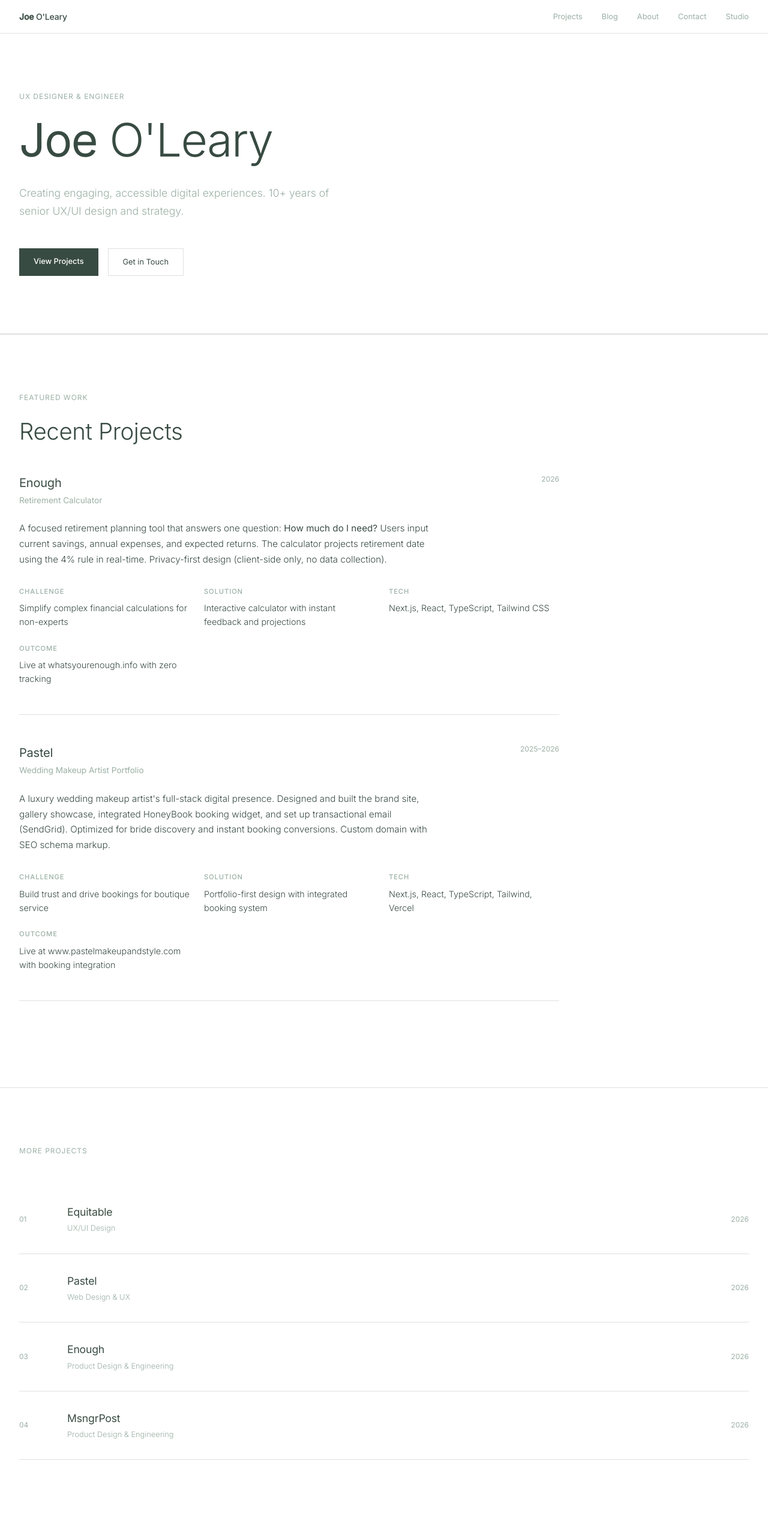
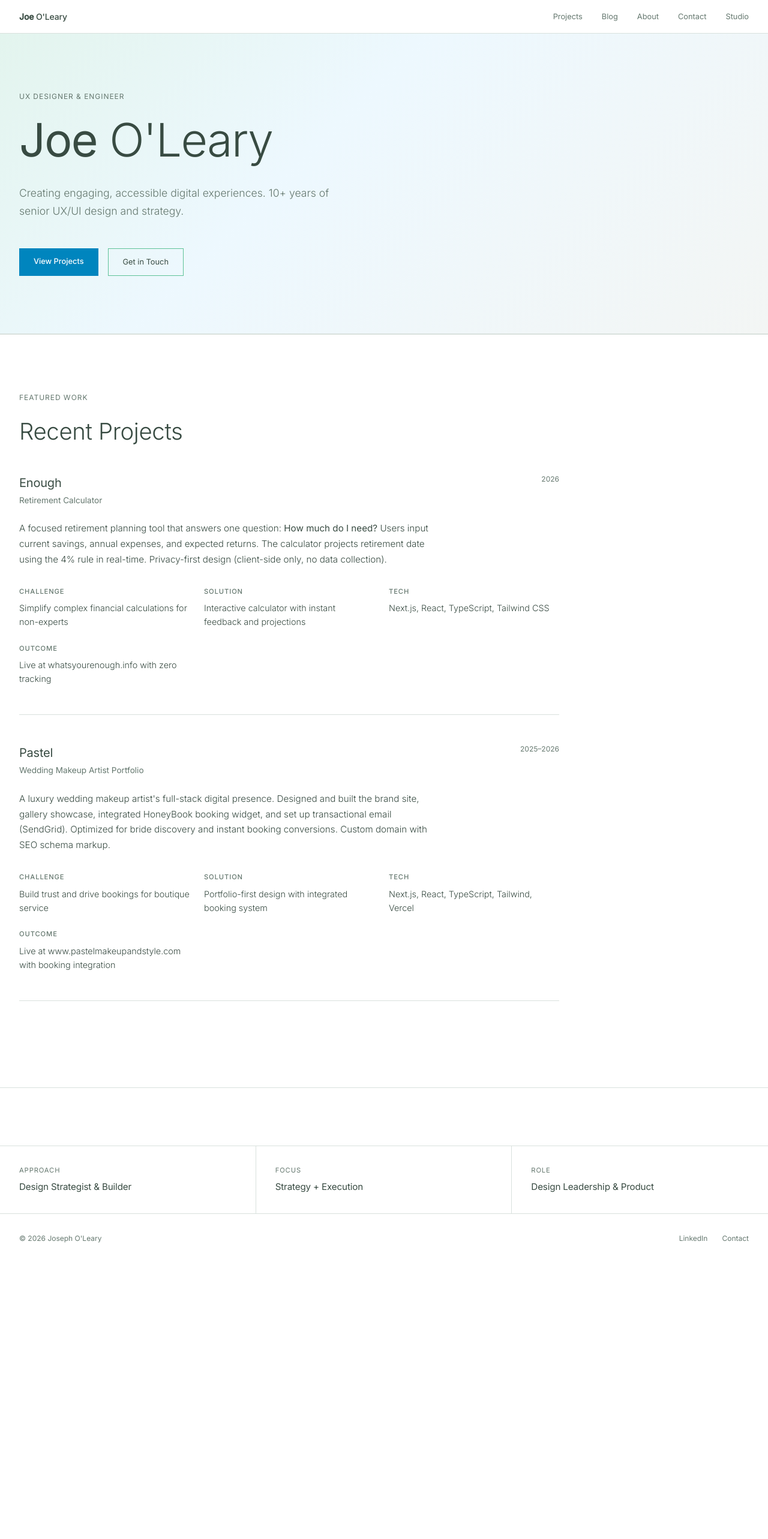
Before and after one commit to professorfalken1942-hash/joeoleary, a Next.js app: page / in a window 1280 px wide. Shown: the top 2566 px of the page at 60% size. After the commit the page ends 2106 px from the top, so only its background shows below. Built offline with nearby package versions, Linux system fonts and the light colour scheme.

Commit message:
gradient

```diff
--- a/src/app/case-studies/enough/page.tsx
+++ b/src/app/case-studies/enough/page.tsx
@@ -5,14 +5,14 @@ import Link from "next/link";
 
 export default function EnoughCaseStudy() {
   return (
-    <div className="min-h-screen bg-white">
+    <div className="case-study-shell min-h-screen bg-white">
       {/* Header */}
       <header className="fixed top-0 left-0 right-0 z-50 bg-white border-b border-gray-200">
         <nav className="max-w-6xl mx-auto px-8 py-6 flex items-center justify-between">
           <Link href="/" className="text-sm font-medium">
             Joseph O'Leary
           </Link>
-          <Link href="/#work" className="text-sm text-gray-600 hover:text-black transition">
+          <Link href="/projects" className="text-sm text-gray-600 hover:text-black transition">
             Back to work
           </Link>
         </nav>
@@ -120,7 +120,7 @@ export default function EnoughCaseStudy() {
       {/* Footer */}
       <section className="px-8 py-20 max-w-4xl mx-auto border-t border-gray-200 text-center">
         <p className="text-sm text-gray-600 mb-6">Next</p>
-        <Link href="/#work" className="text-lg font-medium hover:text-gray-600 transition">
+        <Link href="/projects" className="text-lg font-medium hover:text-gray-600 transition">
           Back to work
         </Link>
       </section>
--- a/src/app/case-studies/equitable/page.tsx
+++ b/src/app/case-studies/equitable/page.tsx
@@ -5,14 +5,14 @@ import Link from "next/link";
 
 export default function EquitableCaseStudy() {
   return (
-    <div className="min-h-screen bg-white">
+    <div className="case-study-shell min-h-screen bg-white">
       {/* Header */}
       <header className="fixed top-0 left-0 right-0 z-50 bg-white border-b border-gray-200">
         <nav className="max-w-6xl mx-auto px-8 py-6 flex items-center justify-between">
           <Link href="/" className="text-sm font-medium">
             Joseph O'Leary
           </Link>
-          <Link href="/#work" className="text-sm text-gray-600 hover:text-black transition">
+          <Link href="/projects" className="text-sm text-gray-600 hover:text-black transition">
             Back to work
           </Link>
         </nav>
@@ -186,7 +186,7 @@ export default function EquitableCaseStudy() {
       <section className="py-16 px-8 max-w-4xl mx-auto text-center border-t border-gray-200 mt-8">
         <motion.div initial={{ opacity: 0 }} whileInView={{ opacity: 1 }} transition={{ duration: 0.8 }} viewport={{ once: true }}>
           <p className="text-gray-600 mb-6">Interested in working together?</p>
-          <a href="/#contact" className="inline-block px-8 py-3 bg-black text-white text-sm font-medium hover:bg-gray-800 transition">
+          <a href="/contact" className="inline-block px-8 py-3 bg-black text-white text-sm font-medium hover:bg-gray-800 transition">
             Get in touch
           </a>
         </motion.div>
--- a/src/app/case-studies/map-my-swing/page.tsx
+++ b/src/app/case-studies/map-my-swing/page.tsx
@@ -5,14 +5,14 @@ import Link from "next/link";
 
 export default function MapMySwingCaseStudy() {
   return (
-    <div className="min-h-screen bg-white">
+    <div className="case-study-shell min-h-screen bg-white">
       {/* Header */}
       <header className="fixed top-0 left-0 right-0 z-50 bg-white border-b border-gray-200">
         <nav className="max-w-6xl mx-auto px-8 py-6 flex items-center justify-between">
           <Link href="/" className="text-sm font-medium">
             Joseph O'Leary
           </Link>
-          <Link href="/#work" className="text-sm text-gray-600 hover:text-black transition">
+          <Link href="/projects" className="text-sm text-gray-600 hover:text-black transition">
             Back to work
           </Link>
         </nav>
--- a/src/app/case-studies/pastel/page.tsx
+++ b/src/app/case-studies/pastel/page.tsx
@@ -5,14 +5,14 @@ import Link from "next/link";
 
 export default function PastelCaseStudy() {
   return (
-    <div className="min-h-screen bg-white">
+    <div className="case-study-shell min-h-screen bg-white">
       {/* Header */}
       <header className="fixed top-0 left-0 right-0 z-50 bg-white border-b border-gray-200">
         <nav className="max-w-6xl mx-auto px-8 py-6 flex items-center justify-between">
           <Link href="/" className="text-sm font-medium">
             Joseph O'Leary
           </Link>
-          <Link href="/#work" className="text-sm text-gray-600 hover:text-black transition">
+          <Link href="/projects" className="text-sm text-gray-600 hover:text-black transition">
             Back to work
           </Link>
         </nav>
@@ -142,7 +142,7 @@ export default function PastelCaseStudy() {
       <section className="py-16 px-8 max-w-4xl mx-auto text-center border-t border-gray-200 mt-8">
         <motion.div initial={{ opacity: 0 }} whileInView={{ opacity: 1 }} transition={{ duration: 0.8 }} viewport={{ once: true }}>
           <p className="text-gray-600 mb-6">Interested in working together?</p>
-          <a href="/#contact" className="inline-block px-8 py-3 bg-black text-white text-sm font-medium hover:bg-gray-800 transition">
+          <a href="/contact" className="inline-block px-8 py-3 bg-black text-white text-sm font-medium hover:bg-gray-800 transition">
             Get in touch
           </a>
         </motion.div>
--- a/src/app/globals.css
+++ b/src/app/globals.css
@@ -4,14 +4,40 @@
 
 :root {
   --font-sans: 'Inter', 'Helvetica Neue', Helvetica, Arial, sans-serif;
-  --black: #384b42;
+  --primary-teal: #5ec298;
+  --bright-blue: #4cbaf7;
+  --deep-blue: #0085be;
+  --dark-slate: #384b42;
+  --muted-gray-green: #9bb0a5;
+  --muted-ink: color-mix(in srgb, var(--muted-gray-green) 45%, var(--dark-slate));
+  --soft-teal: color-mix(in srgb, var(--primary-teal) 10%, white);
+
+  --black: var(--dark-slate);
   --white: #ffffff;
-  --off-white: #f5f5f5;
-  --mid: #9bb0a5;
-  --accent: #5ec298; /* Primary Teal */
-  --accent-secondary: #4cbaf7; /* Bright Blue */
-  --accent-tertiary: #0085be; /* Deep Blue */
-  --border: #e0e0e0;
+  --off-white: var(--soft-teal);
+  --mid: var(--muted-ink);
+  --accent: var(--primary-teal);
+  --accent-secondary: var(--bright-blue);
+  --accent-tertiary: var(--deep-blue);
+  --border: color-mix(in srgb, var(--muted-gray-green) 38%, white);
+  --bg: var(--white);
+  --text: var(--dark-slate);
+  --text-muted: var(--muted-gray-green);
+}
+
+@theme inline {
+  --color-white: var(--white);
+  --color-black: var(--dark-slate);
+  --color-blue-600: var(--deep-blue);
+  --color-blue-800: var(--dark-slate);
+  --color-gray-50: var(--off-white);
+  --color-gray-100: color-mix(in srgb, var(--muted-gray-green) 18%, white);
+  --color-gray-200: var(--border);
+  --color-gray-300: color-mix(in srgb, var(--muted-gray-green) 55%, white);
+  --color-gray-500: var(--muted-ink);
+  --color-gray-600: color-mix(in srgb, var(--muted-gray-green) 35%, var(--dark-slate));
+  --color-gray-700: var(--dark-slate);
+  --color-gray-800: color-mix(in srgb, var(--dark-slate) 86%, black);
 }
 
 * {
@@ -29,8 +55,63 @@ html {
 }
 
 ::selection {
-  background: var(--black);
-  color: var(--white);
+  background: var(--accent);
+  color: var(--dark-slate);
+}
+
+a {
+  text-underline-offset: 0.18em;
+}
+
+a:hover {
+  color: var(--accent-tertiary);
+}
+
+:where(a, button, input, textarea, select):focus-visible {
+  outline: 3px solid var(--accent-secondary) !important;
+  outline-offset: 3px;
+}
+
+button,
+input,
+textarea,
+select {
+  font: inherit;
+}
+
+.portfolio-section {
+  scroll-margin-top: 80px;
+}
+
+.case-study-shell {
+  background: var(--white);
+  color: var(--dark-slate);
+  font-family: var(--font-sans);
+}
+
+.case-study-shell :where(h1, h2, h3, p, a, li) {
+  font-family: var(--font-sans);
+}
+
+.case-study-shell :where(h1, h2, .text-5xl, .text-3xl, .text-2xl) {
+  letter-spacing: 0;
+}
+
+.case-study-shell em {
+  color: var(--accent-tertiary);
+  font-style: normal;
+}
+
+.case-study-shell :where(.border-black, .border-l-2.border-black) {
+  border-color: var(--accent) !important;
+}
+
+.case-study-shell :where(.rounded-lg) {
+  border-radius: 0.5rem;
+}
+
+.case-study-shell :where(.shadow-sm) {
+  box-shadow: 0 10px 30px color-mix(in srgb, var(--dark-slate) 10%, transparent);
 }
 
 @media (max-width: 768px) {
@@ -38,5 +119,17 @@ html {
   .nav-hamburger { display: flex !important; }
   .col-2 { grid-template-columns: 1fr !important; }
   .col-3 { grid-template-columns: 1fr !important; }
+  .stats-strip { grid-template-columns: 1fr !important; }
+  .contact-name-grid { grid-template-columns: 1fr !important; }
+  .case-study-shell :where(.grid-cols-2, .grid-cols-3, .grid-cols-4) {
+    grid-template-columns: 1fr !important;
+  }
+  .case-study-shell :where(.col-span-1, .col-span-3) {
+    grid-column: auto !important;
+  }
+  .case-study-shell :where(.text-5xl) {
+    font-size: 2.5rem !important;
+    line-height: 1.1 !important;
+  }
   .page-pad { padding-left: 1.25rem !important; padding-right: 1.25rem !important; }
 }
--- a/src/app/page.tsx
+++ b/src/app/page.tsx
@@ -1,11 +1,4 @@
 import Link from "next/link";
-
-const work = [
-  { id: "01", title: "Equitable", category: "UX/UI Design", year: "2026" },
-  { id: "02", title: "Pastel", category: "Web Design & UX", year: "2026", link: "https://www.pastelmakeupandstyle.com" },
-  { id: "03", title: "Enough", category: "Product Design & Engineering", year: "2026", link: "https://whatsyourenough.info" },
-  { id: "04", title: "MsngrPost", category: "Product Design & Engineering", year: "2026", link: "https://messenger-post.vercel.app" },
-];
 
 export default function Home() {
   return (
@@ -17,6 +10,13 @@ export default function Home() {
         paddingLeft: "2rem",
         paddingRight: "2rem",
         borderBottom: "1px solid var(--border)",
+        background: `
+          linear-gradient(135deg,
+            color-mix(in srgb, var(--primary-teal) 18%, white) 0%,
+            color-mix(in srgb, var(--bright-blue) 10%, white) 42%,
+            color-mix(in srgb, var(--muted-gray-green) 12%, white) 100%
+          )
+        `,
       }}>
         <div style={{ maxWidth: "900px" }}>
           <p style={{
@@ -58,7 +58,7 @@ export default function Home() {
               fontSize: "0.8rem",
               fontWeight: 500,
               color: "var(--white)",
-              backgroundColor: "var(--black)",
+              backgroundColor: "var(--accent-tertiary)",
               padding: "0.75rem 1.5rem",
               textDecoration: "none",
             }}>
@@ -69,7 +69,7 @@ export default function Home() {
               fontSize: "0.8rem",
               fontWeight: 400,
               color: "var(--black)",
-              border: "1px solid var(--border)",
+              border: "1px solid var(--accent)",
               padding: "0.75rem 1.5rem",
               textDecoration: "none",
             }}>
@@ -80,7 +80,7 @@ export default function Home() {
       </section>
 
       {/* Projects Section */}
-      <section style={{
+      <section id="work" className="portfolio-section" style={{
         paddingLeft: "2rem",
         paddingRight: "2rem",
         paddingTop: "6rem",
@@ -277,81 +277,8 @@ export default function Home() {
         </div>
       </section>
 
-      {/* Projects Index */}
-      <section style={{
-        paddingLeft: "2rem",
-        paddingRight: "2rem",
-        paddingTop: "6rem",
-        paddingBottom: "6rem",
-      }}>
-        <div style={{ maxWidth: "900px", marginBottom: "3rem" }}>
-          <p style={{
-            fontFamily: "var(--font-sans)",
-            fontSize: "0.75rem",
-            fontWeight: 400,
-            color: "var(--mid)",
-            letterSpacing: "0.08em",
-            textTransform: "uppercase",
-            marginBottom: "1.5rem",
-          }}>
-            More Projects
-          </p>
-        </div>
-        {work.map((item) => {
-          const itemComponent = (
-            <div style={{
-              display: "grid",
-              gridTemplateColumns: "3rem 1fr auto",
-              gap: "2rem",
-              padding: "2rem 0",
-              borderBottom: "1px solid var(--border)",
-              textDecoration: "none",
-              color: "inherit",
-              alignItems: "center",
-            }}>
-              <span style={{ fontFamily: "var(--font-sans)", fontSize: "0.75rem", color: "var(--mid)" }}>
-                {item.id}
-              </span>
-              <div>
-                <h2 style={{
-                  fontFamily: "var(--font-sans)",
-                  fontSize: "1.1rem",
-                  fontWeight: 400,
-                  letterSpacing: "-0.01em",
-                  marginBottom: "0.25rem",
-                }}>
-                  {item.title}
-                </h2>
-                <p style={{ fontFamily: "var(--font-sans)", fontSize: "0.8rem", color: "var(--mid)", fontWeight: 300 }}>
-                  {item.category}
-                </p>
-              </div>
-              <span style={{ fontFamily: "var(--font-sans)", fontSize: "0.75rem", color: "var(--mid)" }}>
-                {item.year}
-              </span>
-            </div>
-          );
-
-          if ('link' in item && item.link) {
-            return (
-              <a key={item.id} href={item.link} target="_blank" rel="noopener noreferrer" style={{
-                textDecoration: "none",
-                color: "inherit",
-              }}>
-                {itemComponent}
-              </a>
-            );
-          }
-          return (
-            <div key={item.id}>
-              {itemComponent}
-            </div>
-          );
-        })}
-      </section>
-
       {/* Stats strip */}
-      <section style={{
+      <section className="stats-strip" style={{
         marginTop: "6rem",
         borderTop: "1px solid var(--border)",
         display: "grid",
--- a/src/app/projects/page.tsx
+++ b/src/app/projects/page.tsx
@@ -13,6 +13,7 @@ const projects = [
     category: "UX/UI Design",
     year: "2026",
     desc: "Redesigned a complex financial dashboard for Equitable Financial. Improved visual hierarchy, added structured account details, and modernized the interface with card-based layouts and refined typography.",
+    href: "/case-studies/equitable",
   },
   {
     id: "02",
@@ -20,7 +21,7 @@ const projects = [
     category: "Web Design",
     year: "2026",
     desc: "Clean, Scandinavian-inspired portfolio for a makeup artist. Integrated booking system with HoneyBook, pink accent color, and micro-interactions.",
-    link: "https://www.pastelmakeupandstyle.com"
+    href: "/case-studies/pastel",
   },
   {
     id: "03",
@@ -28,15 +29,15 @@ const projects = [
     category: "Product Design & Engineering",
     year: "2026",
     desc: "A focused retirement planning calculator that answers one critical question: How much do I need? Real-time projections using the 4% rule, privacy-first (client-side only), and zero data collection.",
-    link: "https://whatsyourenough.info"
+    href: "/case-studies/enough",
   },
   {
     id: "04",
-    title: "MsngrPost — Creator Publishing Platform",
+    title: "Swing Coach — Golf Swing Analyzer",
     category: "Product Design & Engineering",
     year: "2026",
-    desc: "A focused newsletter publishing desk for independent writers. Built with Convex backend, integrated booking system, and real-time content delivery. Keeps creators in control of their audience.",
-    link: "https://messenger-post.vercel.app",
+    desc: "A browser-native golf swing analysis product with MediaPipe pose detection, persistent session history, and mobile-first recording. Built spec-first from concept to production in under a week.",
+    href: "/case-studies/map-my-swing",
   },
 ];
 
@@ -89,7 +90,7 @@ export default function WorkPage() {
             }
           }
         `}</style>
-        {projects.map((project, i) => (
+        {projects.map((project) => (
           <div key={project.id} className="work-item" style={{
             display: "grid",
             gridTemplateColumns: "3rem 1fr 12rem",
@@ -132,29 +133,16 @@ export default function WorkPage() {
             </div>
             <div style={{ textAlign: "right" }}>
               <p style={{ fontSize: "0.75rem", color: "var(--mid)", marginBottom: "1rem" }}>{project.year}</p>
-              {(project as any).link ? (
-                <a href={(project as any).link} target="_blank" rel="noopener noreferrer" style={{
+              <Link href={project.href} style={{
                 fontSize: "0.75rem",
                 fontWeight: 500,
-                  color: "var(--black)",
+                color: "var(--accent-tertiary)",
                 textDecoration: "none",
-                  borderBottom: "1px solid var(--black)",
+                borderBottom: "1px solid var(--accent-tertiary)",
                 paddingBottom: "1px",
               }}>
-                  View →
-                </a>
-              ) : (
-                <Link href={`/projects/${project.id}`} style={{
-                  fontSize: "0.75rem",
-                  fontWeight: 500,
-                  color: "var(--black)",
-                  textDecoration: "none",
-                  borderBottom: "1px solid var(--black)",
-                  paddingBottom: "1px",
-                }}>
-                  View →
+                View Case Study →
               </Link>
-              )}
             </div>
           </div>
         ))}
```
Also changed, not shown: src/app/contact/page.tsx (+3 -7 lines), src/app/projects/[id]/page.tsx (+15 -3 lines). Lines whose indentation alone changed are shown as unchanged.
